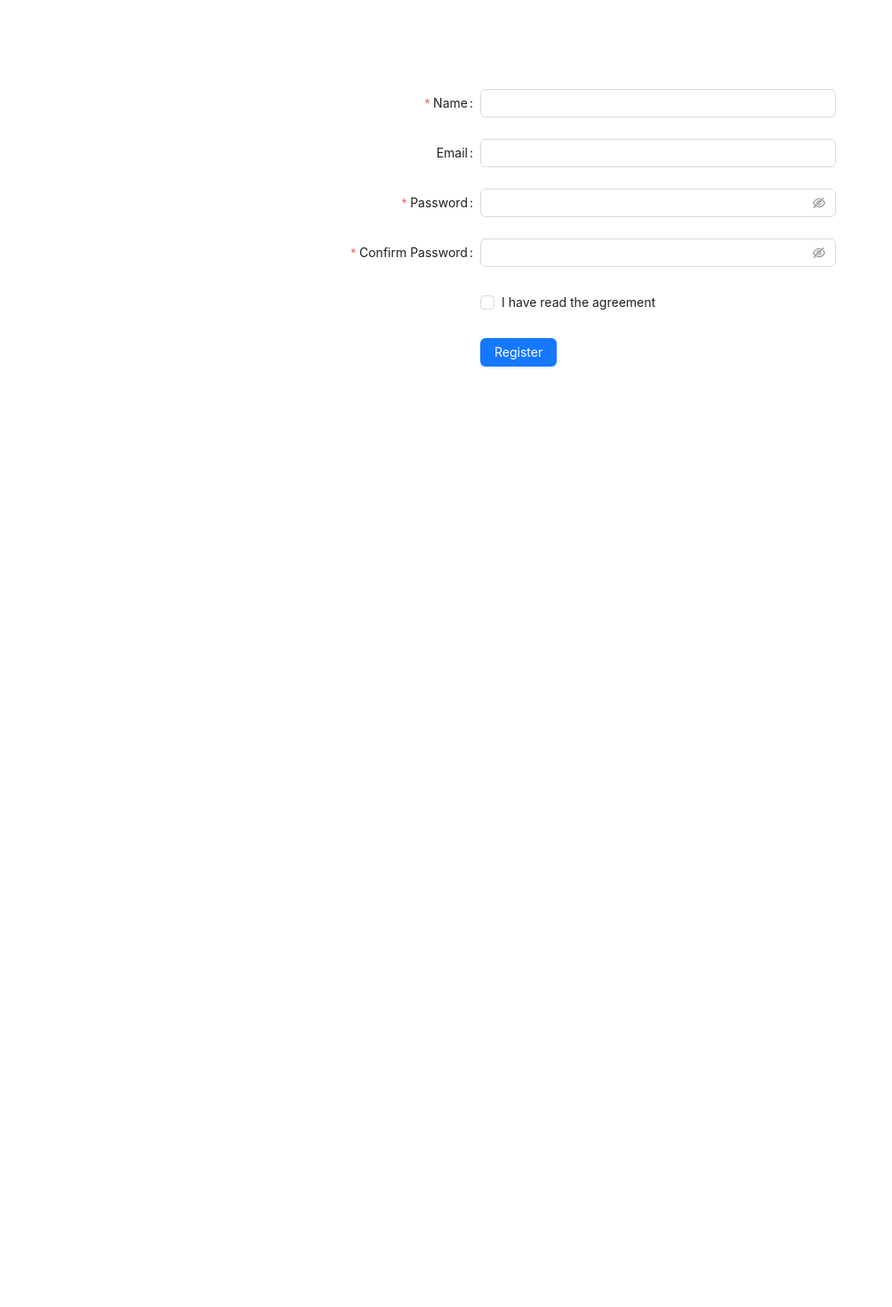
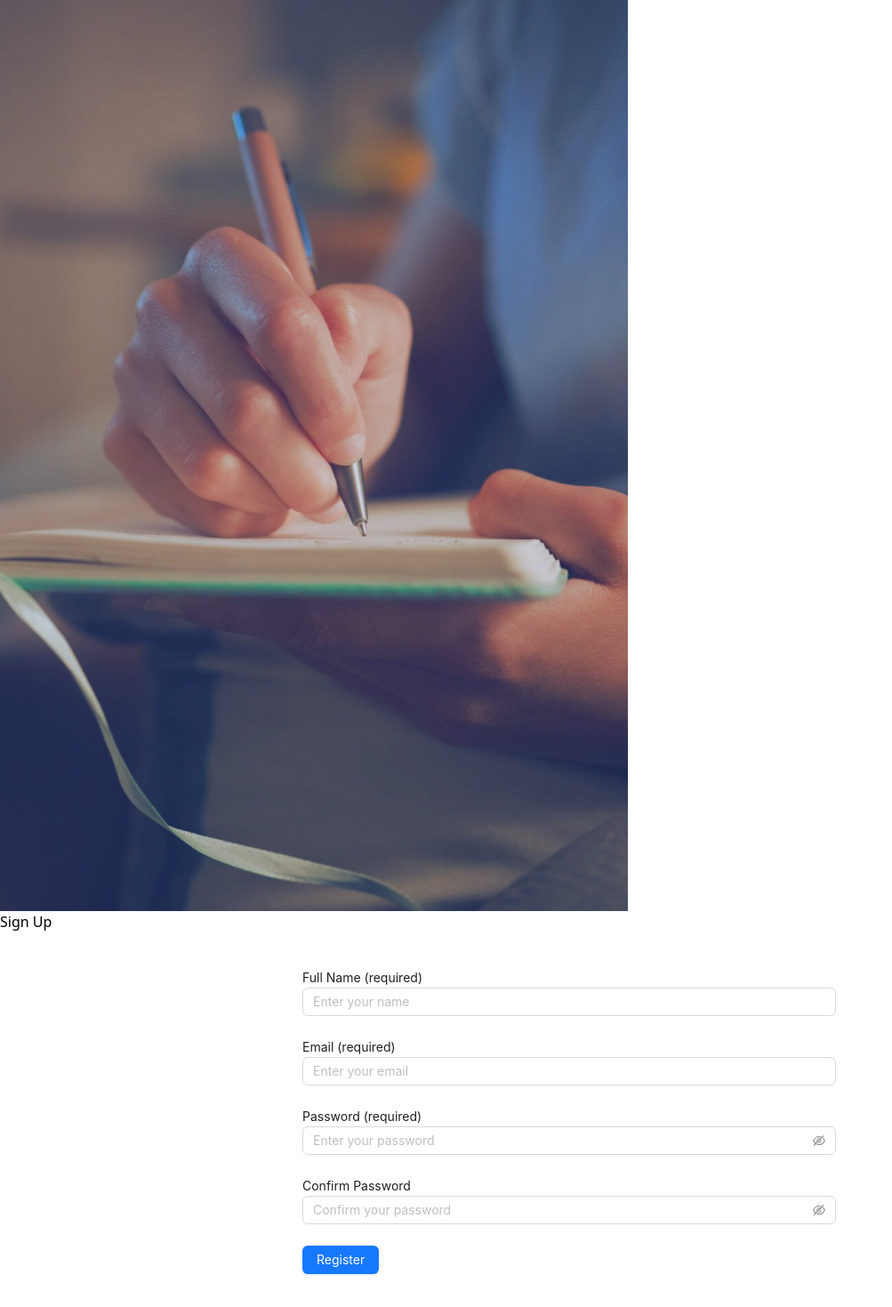
Before and after one commit to sanneiphyo/vocab_note_react, a React (Vite) app: page /register in a window 1280 px wide. Shown: the top 1469 px of the page at 89% size, without its empty margins (0-1003 px from the left). Before the commit the page ends 800 px from the top, so only its background shows below. Built offline with nearby package versions, Linux system fonts and the light colour scheme.

Commit message:
register and login UI

```diff
--- a/src/pages/User/Login.jsx
+++ b/src/pages/User/Login.jsx
@@ -5,6 +5,7 @@ import { Link, useNavigate } from 'react-router-dom';
 import axios from '../../api/axios';
 import { useDispatch, useSelector } from 'react-redux';
 import { addAuth, login, selectIsAuthenticated } from '../../redux/services/AuthSlice';
+import img from '../../assets/image 2.png'
 
 
 const LOGIN_URL ='/login'
@@ -94,22 +95,29 @@ const Login = () => {
   return (
     <>
 
+
     {
       errMsg !== ''
       ?
       <Alert message={errMsg} type="error" /> : ''
     }
 
-
+    <div className="flex h-screen overflow-hidden">
+    <div className="  w-[47%]">
+            <img src={img} alt="" className='w-full h-full ' />
+        </div>
+        <div className="w-[50%] flex justify-center items-center">
+          <div className="w-[498px]">
+            <h2 className=' text-[#1777CE] text-[40px] font-bold leading-[68px] '>Sign In</h2>
             <Form
               name="login"
               initialValues={{
                 remember: true,
               }}
               style={{
-        maxWidth: 360,
+
                 margin: '0 auto',
-        marginTop: '100px'
+                marginTop: '40px'
               }}
               onFinish={(e) => onFinish(e)}
             >
@@ -122,12 +130,14 @@ const Login = () => {
                   },
                 ]}
               >
+                <label htmlFor="name" className=' text-[16px] '>User Name (required)</label>
                 <Input
                 ref={userRef}
                 onChange={(e)=> setUser(e.target.value)}
                 value={user}
                 required
-        prefix={<UserOutlined />} placeholder="Username" />
+                prefix={<UserOutlined />} placeholder="Username"
+                className='w-full h-[55px] text-[14px] mt-[8px]'/>
               </Form.Item>
               <Form.Item
                 name="password"
@@ -138,20 +148,31 @@ const Login = () => {
                   },
                 ]}
               >
+                <label htmlFor="password" className=' text-[16px] '>Password (required)</label>
                 <Input
                 onChange={(e) => setPwd(e.target.value)}
                 value={pwd}
                 required
-        prefix={<LockOutlined />} type="password" placeholder="Password" />
+                prefix={<LockOutlined />} type="password" placeholder="Password"
+                className='w-full h-[55px] text-[14px] mt-[8px]' />
               </Form.Item>
 
               <Form.Item>
                 <Button block type="primary" htmlType="submit">
                   Sign In
                 </Button>
-        or <Link to={'/register'}>Register Now</Link>
               </Form.Item>
+
+              <div className="text-right ">
+                 <Link className='text-right text-[16px] ' to={'/register'}>Don't have an account? <span className='font-semibold text-blue-500'>Sign Up</span></Link>
+
+              </div>
             </Form>
+          </div>
+
+        </div>
+    </div>
+
 
     </>
   );
--- a/src/pages/User/Register.jsx
+++ b/src/pages/User/Register.jsx
@@ -2,6 +2,7 @@ import React, { useState } from 'react';
 import { Button, Checkbox, Form, Input} from 'antd';
 import axios from '../../api/axios';
 import { useRef } from 'react';
+import img from '../../assets/image 2.png'
 
 const REGISTER_URL = '/register';
 
@@ -121,49 +122,63 @@ const Register = () => {
     }
 
     return (
+      <div className="flex h-screen overflow-hidden">
+        <div className="  w-[47%]">
+            <img src={img} alt="" className='w-full h-full ' />
+        </div>
+        <div className=' w-[50%] flex justify-center items-center'>
+          <div className=' w-[498px] '>
+          <h2 className=' text-[#1777CE] text-[40px] font-bold leading-[68px] '>Sign Up</h2>
           <Form
-    {...formItemLayout}
+          // {...formItemLayout}
           name="register"
           onFinish={onFinish}
           style={{
             maxWidth: 600,
-      margin: '100px auto'
+            margin: '40px auto'
           }}
           validateMessages={validateMessages}
         >
           <Form.Item
             name={['user', 'name']}
-      label="Name"
+            className='w-full'
             rules={[
               {
                 required: true,
               },
             ]}
           >
+            <label htmlFor="name" className=' text-[16px] '>Full Name (required)</label>
             <Input
             ref={userRef}
+            placeholder='Enter your name'
             onChange={(e)=> setUser(e.target.value)}
             value={user}
+            className='w-full h-[55px] text-[14px] mt-[8px]'
             />
           </Form.Item>
           <Form.Item
             name={['user', 'email']}
-      label="Email"
+
             rules={[
               {
                 type: 'email',
               },
             ]}
           >
+             <label htmlFor="email" className=' text-[16px] '>Email (required)</label>
+
             <Input
               onChange={(e) => setEmail(e.target.value)}
+               placeholder="Enter your email"
               value={email}
+              className='w-full h-[55px] text-[14px] mt-[8px]'
             />
           </Form.Item>
 
           <Form.Item
               name="password"
-        label="Password"
+
               rules={[
                 {
                   required: true,
@@ -172,16 +187,20 @@ const Register = () => {
               ]}
               hasFeedback
             >
+               <label htmlFor="password" className=' text-[16px] '>Password (required)</label>
+
               <Input.Password
                   onChange={(e) => setPwd(e.target.value)}
+                   placeholder="Enter your password"
                   value={pwd}
+                  className='w-full h-[55px] text-[14px] mt-[8px]'
               />
             </Form.Item>
 
 
             <Form.Item
               name="confirm"
-        label="Confirm Password"
+
               dependencies={['password']}
               hasFeedback
               rules={[
@@ -199,29 +218,25 @@ const Register = () => {
                 }),
               ]}
             >
-        <Input.Password />
+              <label htmlFor="confirm" className=' text-[16px] '>Confirm Password</label>
+
+              <Input.Password
+              placeholder='Confirm your password'
+               className='w-full h-[55px] text-[14px] mt-[8px]' />
             </Form.Item>
 
-      <Form.Item
-        name="agreement"
-        valuePropName="checked"
-        rules={[
-          {
-            validator: (_, value) =>
-              value ? Promise.resolve() : Promise.reject(new Error('Should accept agreement')),
-          },
-        ]}
-        {...tailFormItemLayout}
+
+            <Form.Item >
+              <Button type="primary" htmlType="submit" onSubmit={handleSubmit}
+              className='w-full h-[55px] text-[14px] mt-[8px]'
               >
-        <Checkbox>
-          I have read the <a href="">agreement</a>
-        </Checkbox>
-      </Form.Item>
-      <Form.Item {...tailFormItemLayout}>
-        <Button type="primary" htmlType="submit" onSubmit={handleSubmit}>
                 Register
               </Button>
             </Form.Item>
           </Form>
+          </div>
+        </div>
+      </div>
+
 )};
 export default Register;
```
Also changed, not shown: src/assets/image 2.png (added). Lines whose indentation alone changed are shown as unchanged.
